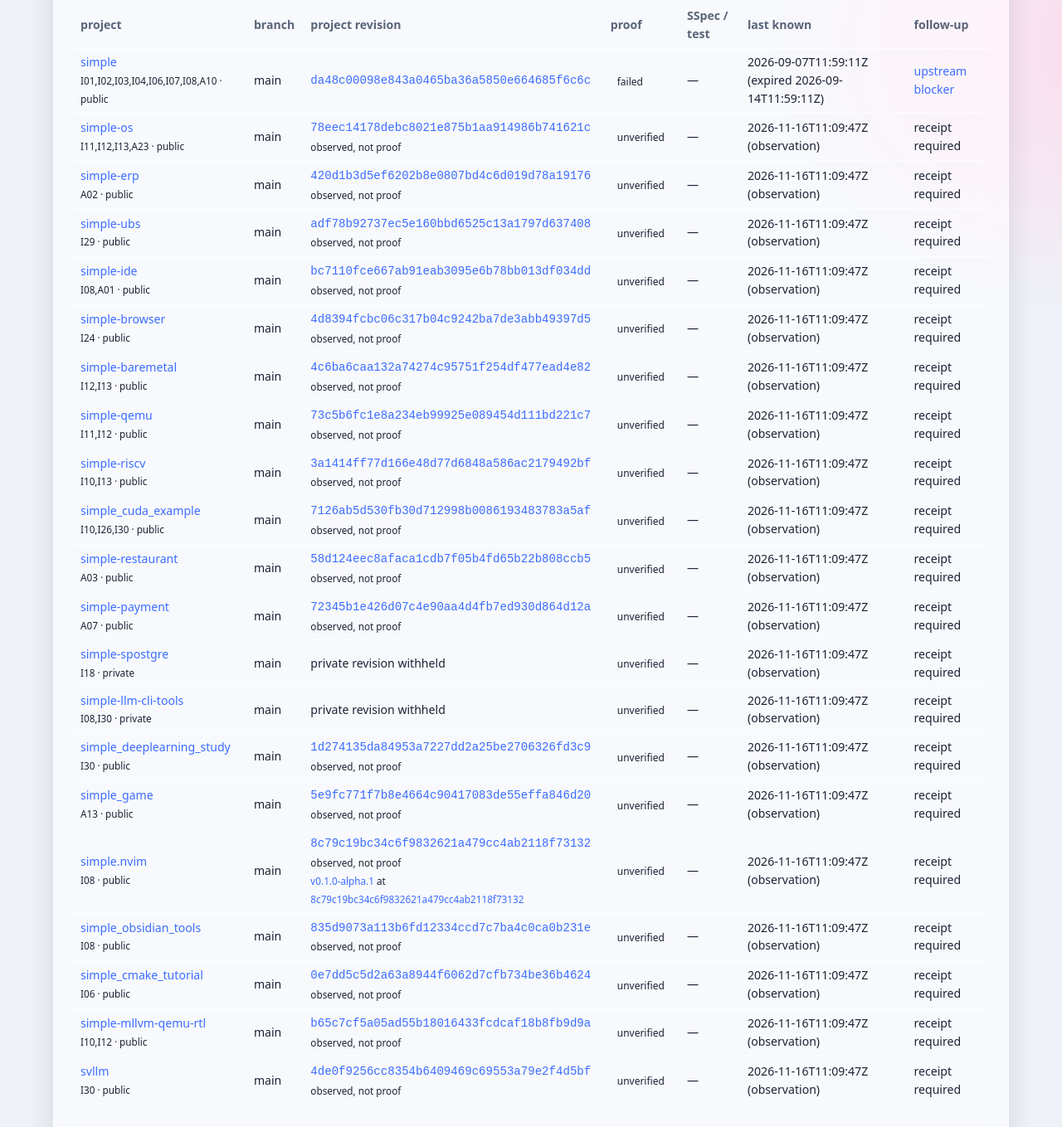
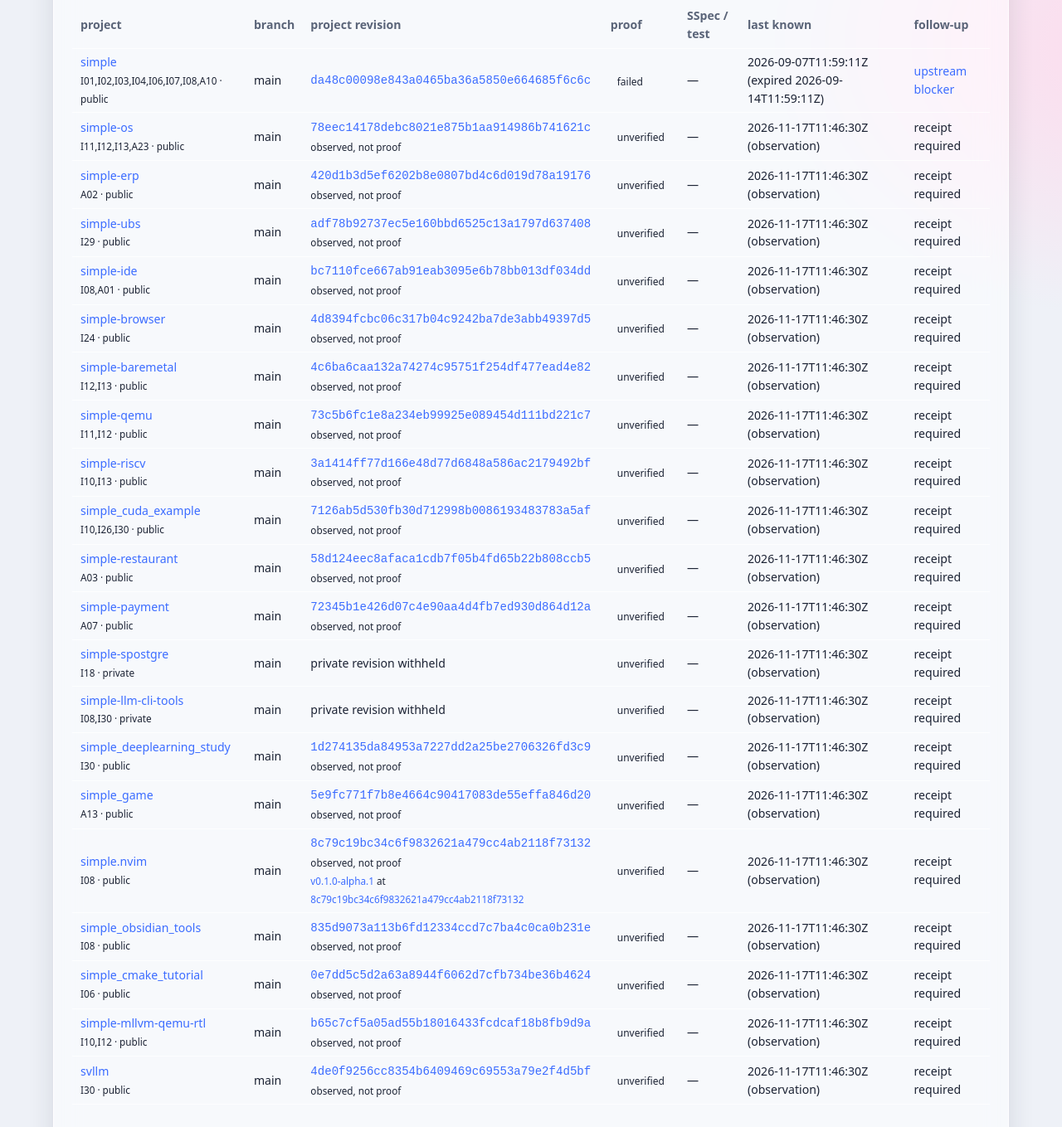
Before and after one commit to ormastes/simply, a plain HTML site: page docs/projects.html in a window 1280 px wide. Shown: the part 321-1680 px from the top of the page at 83% size. Drawn offline with Linux system fonts and the light colour scheme.

Commit message:
chore(site): daily regenerate from test evidence

```diff
--- a/docs/projects.html
+++ b/docs/projects.html
@@ -2,24 +2,24 @@
 <header class="hero"><h1>Simple project propagation</h1><p>Immutable, offline proof receipts. Last-observed revisions aid discovery but never count as working evidence.</p>
 <p>Compatibility baseline: <a href="https://github.com/ormastes/simple/tree/v1.0.1-beta.1">v1.0.1-beta.1</a> (<a href="https://github.com/ormastes/simple/commit/62eada434c050cb688598bef1ab4f5a25b5cb404"><code>62eada434c050cb688598bef1ab4f5a25b5cb404</code></a>, beta).</p></header><section class="card"><h2>Advertised projects</h2><div class="tblwrap"><table><tr><th>project</th><th>branch</th><th>project revision</th><th>proof</th><th>SSpec / test</th><th>last known</th><th>follow-up</th></tr>
 <tr><td><a href="https://github.com/ormastes/simple">simple</a><br><small>I01,I02,I03,I04,I06,I07,I08,A10 · public</small></td><td>main</td><td><a href="https://github.com/ormastes/simple/commit/da48c00098e843a0465ba36a5850e664685f6c6c"><code>da48c00098e843a0465ba36a5850e664685f6c6c</code></a></td><td><span class="st st-failed">failed</span></td><td>—</td><td>2026-09-07T11:59:11Z (expired 2026-09-14T11:59:11Z)</td><td><a href="https://github.com/ormastes/simple/issues/497">upstream blocker</a></td></tr>
-<tr><td><a href="https://github.com/ormastes/simple-os">simple-os</a><br><small>I11,I12,I13,A23 · public</small></td><td>main</td><td><a href="https://github.com/ormastes/simple-os/commit/78eec14178debc8021e875b1aa914986b741621c"><code>78eec14178debc8021e875b1aa914986b741621c</code></a><br><small>observed, not proof</small></td><td><span class="st st-unverified">unverified</span></td><td>—</td><td>2026-11-16T11:09:47Z (observation)</td><td>receipt required</td></tr>
-<tr><td><a href="https://github.com/ormastes/simple-erp">simple-erp</a><br><small>A02 · public</small></td><td>main</td><td><a href="https://github.com/ormastes/simple-erp/commit/420d1b3d5ef6202b8e0807bd4c6d019d78a19176"><code>420d1b3d5ef6202b8e0807bd4c6d019d78a19176</code></a><br><small>observed, not proof</small></td><td><span class="st st-unverified">unverified</span></td><td>—</td><td>2026-11-16T11:09:47Z (observation)</td><td>receipt required</td></tr>
-<tr><td><a href="https://github.com/ormastes/simple-ubs">simple-ubs</a><br><small>I29 · public</small></td><td>main</td><td><a href="https://github.com/ormastes/simple-ubs/commit/adf78b92737ec5e160bbd6525c13a1797d637408"><code>adf78b92737ec5e160bbd6525c13a1797d637408</code></a><br><small>observed, not proof</small></td><td><span class="st st-unverified">unverified</span></td><td>—</td><td>2026-11-16T11:09:47Z (observation)</td><td>receipt required</td></tr>
-<tr><td><a href="https://github.com/ormastes/simple-ide">simple-ide</a><br><small>I08,A01 · public</small></td><td>main</td><td><a href="https://github.com/ormastes/simple-ide/commit/bc7110fce667ab91eab3095e6b78bb013df034dd"><code>bc7110fce667ab91eab3095e6b78bb013df034dd</code></a><br><small>observed, not proof</small></td><td><span class="st st-unverified">unverified</span></td><td>—</td><td>2026-11-16T11:09:47Z (observation)</td><td>receipt required</td></tr>
-<tr><td><a href="https://github.com/ormastes/simple-browser">simple-browser</a><br><small>I24 · public</small></td><td>main</td><td><a href="https://github.com/ormastes/simple-browser/commit/4d8394fcbc06c317b04c9242ba7de3abb49397d5"><code>4d8394fcbc06c317b04c9242ba7de3abb49397d5</code></a><br><small>observed, not proof</small></td><td><span class="st st-unverified">unverified</span></td><td>—</td><td>2026-11-16T11:09:47Z (observation)</td><td>receipt required</td></tr>
-<tr><td><a href="https://github.com/ormastes/simple-baremetal">simple-baremetal</a><br><small>I12,I13 · public</small></td><td>main</td><td><a href="https://github.com/ormastes/simple-baremetal/commit/4c6ba6caa132a74274c95751f254df477ead4e82"><code>4c6ba6caa132a74274c95751f254df477ead4e82</code></a><br><small>observed, not proof</small></td><td><span class="st st-unverified">unverified</span></td><td>—</td><td>2026-11-16T11:09:47Z (observation)</td><td>receipt required</td></tr>
-<tr><td><a href="https://github.com/ormastes/simple-qemu">simple-qemu</a><br><small>I11,I12 · public</small></td><td>main</td><td><a href="https://github.com/ormastes/simple-qemu/commit/73c5b6fc1e8a234eb99925e089454d111bd221c7"><code>73c5b6fc1e8a234eb99925e089454d111bd221c7</code></a><br><small>observed, not proof</small></td><td><span class="st st-unverified">unverified</span></td><td>—</td><td>2026-11-16T11:09:47Z (observation)</td><td>receipt required</td></tr>
-<tr><td><a href="https://github.com/ormastes/simple-riscv">simple-riscv</a><br><small>I10,I13 · public</small></td><td>main</td><td><a href="https://github.com/ormastes/simple-riscv/commit/3a1414ff77d166e48d77d6848a586ac2179492bf"><code>3a1414ff77d166e48d77d6848a586ac2179492bf</code></a><br><small>observed, not proof</small></td><td><span class="st st-unverified">unverified</span></td><td>—</td><td>2026-11-16T11:09:47Z (observation)</td><td>receipt required</td></tr>
-<tr><td><a href="https://github.com/ormastes/simple_cuda_example">simple_cuda_example</a><br><small>I10,I26,I30 · public</small></td><td>main</td><td><a href="https://github.com/ormastes/simple_cuda_example/commit/7126ab5d530fb30d712998b0086193483783a5af"><code>7126ab5d530fb30d712998b0086193483783a5af</code></a><br><small>observed, not proof</small></td><td><span class="st st-unverified">unverified</span></td><td>—</td><td>2026-11-16T11:09:47Z (observation)</td><td>receipt required</td></tr>
-<tr><td><a href="https://github.com/ormastes/simple-restaurant">simple-restaurant</a><br><small>A03 · public</small></td><td>main</td><td><a href="https://github.com/ormastes/simple-restaurant/commit/58d124eec8afaca1cdb7f05b4fd65b22b808ccb5"><code>58d124eec8afaca1cdb7f05b4fd65b22b808ccb5</code></a><br><small>observed, not proof</small></td><td><span class="st st-unverified">unverified</span></td><td>—</td><td>2026-11-16T11:09:47Z (observation)</td><td>receipt required</td></tr>
-<tr><td><a href="https://github.com/ormastes/simple-payment">simple-payment</a><br><small>A07 · public</small></td><td>main</td><td><a href="https://github.com/ormastes/simple-payment/commit/72345b1e426d07c4e90aa4d4fb7ed930d864d12a"><code>72345b1e426d07c4e90aa4d4fb7ed930d864d12a</code></a><br><small>observed, not proof</small></td><td><span class="st st-unverified">unverified</span></td><td>—</td><td>2026-11-16T11:09:47Z (observation)</td><td>receipt required</td></tr>
-<tr><td><a href="https://github.com/ormastes/simple-spostgre">simple-spostgre</a><br><small>I18 · private</small></td><td>main</td><td>private revision withheld</td><td><span class="st st-unverified">unverified</span></td><td>—</td><td>2026-11-16T11:09:47Z (observation)</td><td>receipt required</td></tr>
-<tr><td><a href="https://github.com/ormastes/simple-llm-cli-tools">simple-llm-cli-tools</a><br><small>I08,I30 · private</small></td><td>main</td><td>private revision withheld</td><td><span class="st st-unverified">unverified</span></td><td>—</td><td>2026-11-16T11:09:47Z (observation)</td><td>receipt required</td></tr>
-<tr><td><a href="https://github.com/ormastes/simple_deeplearning_study">simple_deeplearning_study</a><br><small>I30 · public</small></td><td>main</td><td><a href="https://github.com/ormastes/simple_deeplearning_study/commit/1d274135da84953a7227dd2a25be2706326fd3c9"><code>1d274135da84953a7227dd2a25be2706326fd3c9</code></a><br><small>observed, not proof</small></td><td><span class="st st-unverified">unverified</span></td><td>—</td><td>2026-11-16T11:09:47Z (observation)</td><td>receipt required</td></tr>
-<tr><td><a href="https://github.com/ormastes/simple_game">simple_game</a><br><small>A13 · public</small></td><td>main</td><td><a href="https://github.com/ormastes/simple_game/commit/5e9fc771f7b8e4664c90417083de55effa846d20"><code>5e9fc771f7b8e4664c90417083de55effa846d20</code></a><br><small>observed, not proof</small></td><td><span class="st st-unverified">unverified</span></td><td>—</td><td>2026-11-16T11:09:47Z (observation)</td><td>receipt required</td></tr>
-<tr><td><a href="https://github.com/ormastes/simple.nvim">simple.nvim</a><br><small>I08 · public</small></td><td>main</td><td><a href="https://github.com/ormastes/simple.nvim/commit/8c79c19bc34c6f9832621a479cc4ab2118f73132"><code>8c79c19bc34c6f9832621a479cc4ab2118f73132</code></a><br><small>observed, not proof</small><br><small><a href="https://github.com/ormastes/simple.nvim/tree/v0.1.0-alpha.1">v0.1.0-alpha.1</a> at <a href="https://github.com/ormastes/simple.nvim/commit/8c79c19bc34c6f9832621a479cc4ab2118f73132">8c79c19bc34c6f9832621a479cc4ab2118f73132</a></small></td><td><span class="st st-unverified">unverified</span></td><td>—</td><td>2026-11-16T11:09:47Z (observation)</td><td>receipt required</td></tr>
-<tr><td><a href="https://github.com/ormastes/simple_obsidian_tools">simple_obsidian_tools</a><br><small>I08 · public</small></td><td>main</td><td><a href="https://github.com/ormastes/simple_obsidian_tools/commit/835d9073a113b6fd12334ccd7c7ba4c0ca0b231e"><code>835d9073a113b6fd12334ccd7c7ba4c0ca0b231e</code></a><br><small>observed, not proof</small></td><td><span class="st st-unverified">unverified</span></td><td>—</td><td>2026-11-16T11:09:47Z (observation)</td><td>receipt required</td></tr>
-<tr><td><a href="https://github.com/ormastes/simple_cmake_tutorial">simple_cmake_tutorial</a><br><small>I06 · public</small></td><td>main</td><td><a href="https://github.com/ormastes/simple_cmake_tutorial/commit/0e7dd5c5d2a63a8944f6062d7cfb734be36b4624"><code>0e7dd5c5d2a63a8944f6062d7cfb734be36b4624</code></a><br><small>observed, not proof</small></td><td><span class="st st-unverified">unverified</span></td><td>—</td><td>2026-11-16T11:09:47Z (observation)</td><td>receipt required</td></tr>
-<tr><td><a href="https://github.com/ormastes/simple-mllvm-qemu-rtl">simple-mllvm-qemu-rtl</a><br><small>I10,I12 · public</small></td><td>main</td><td><a href="https://github.com/ormastes/simple-mllvm-qemu-rtl/commit/b65c7cf5a05ad55b18016433fcdcaf18b8fb9d9a"><code>b65c7cf5a05ad55b18016433fcdcaf18b8fb9d9a</code></a><br><small>observed, not proof</small></td><td><span class="st st-unverified">unverified</span></td><td>—</td><td>2026-11-16T11:09:47Z (observation)</td><td>receipt required</td></tr>
-<tr><td><a href="https://github.com/ormastes/svllm">svllm</a><br><small>I30 · public</small></td><td>main</td><td><a href="https://github.com/ormastes/svllm/commit/4de0f9256cc8354b6409469c69553a79e2f4d5bf"><code>4de0f9256cc8354b6409469c69553a79e2f4d5bf</code></a><br><small>observed, not proof</small></td><td><span class="st st-unverified">unverified</span></td><td>—</td><td>2026-11-16T11:09:47Z (observation)</td><td>receipt required</td></tr>
+<tr><td><a href="https://github.com/ormastes/simple-os">simple-os</a><br><small>I11,I12,I13,A23 · public</small></td><td>main</td><td><a href="https://github.com/ormastes/simple-os/commit/78eec14178debc8021e875b1aa914986b741621c"><code>78eec14178debc8021e875b1aa914986b741621c</code></a><br><small>observed, not proof</small></td><td><span class="st st-unverified">unverified</span></td><td>—</td><td>2026-11-17T11:46:30Z (observation)</td><td>receipt required</td></tr>
+<tr><td><a href="https://github.com/ormastes/simple-erp">simple-erp</a><br><small>A02 · public</small></td><td>main</td><td><a href="https://github.com/ormastes/simple-erp/commit/420d1b3d5ef6202b8e0807bd4c6d019d78a19176"><code>420d1b3d5ef6202b8e0807bd4c6d019d78a19176</code></a><br><small>observed, not proof</small></td><td><span class="st st-unverified">unverified</span></td><td>—</td><td>2026-11-17T11:46:30Z (observation)</td><td>receipt required</td></tr>
+<tr><td><a href="https://github.com/ormastes/simple-ubs">simple-ubs</a><br><small>I29 · public</small></td><td>main</td><td><a href="https://github.com/ormastes/simple-ubs/commit/adf78b92737ec5e160bbd6525c13a1797d637408"><code>adf78b92737ec5e160bbd6525c13a1797d637408</code></a><br><small>observed, not proof</small></td><td><span class="st st-unverified">unverified</span></td><td>—</td><td>2026-11-17T11:46:30Z (observation)</td><td>receipt required</td></tr>
+<tr><td><a href="https://github.com/ormastes/simple-ide">simple-ide</a><br><small>I08,A01 · public</small></td><td>main</td><td><a href="https://github.com/ormastes/simple-ide/commit/bc7110fce667ab91eab3095e6b78bb013df034dd"><code>bc7110fce667ab91eab3095e6b78bb013df034dd</code></a><br><small>observed, not proof</small></td><td><span class="st st-unverified">unverified</span></td><td>—</td><td>2026-11-17T11:46:30Z (observation)</td><td>receipt required</td></tr>
+<tr><td><a href="https://github.com/ormastes/simple-browser">simple-browser</a><br><small>I24 · public</small></td><td>main</td><td><a href="https://github.com/ormastes/simple-browser/commit/4d8394fcbc06c317b04c9242ba7de3abb49397d5"><code>4d8394fcbc06c317b04c9242ba7de3abb49397d5</code></a><br><small>observed, not proof</small></td><td><span class="st st-unverified">unverified</span></td><td>—</td><td>2026-11-17T11:46:30Z (observation)</td><td>receipt required</td></tr>
+<tr><td><a href="https://github.com/ormastes/simple-baremetal">simple-baremetal</a><br><small>I12,I13 · public</small></td><td>main</td><td><a href="https://github.com/ormastes/simple-baremetal/commit/4c6ba6caa132a74274c95751f254df477ead4e82"><code>4c6ba6caa132a74274c95751f254df477ead4e82</code></a><br><small>observed, not proof</small></td><td><span class="st st-unverified">unverified</span></td><td>—</td><td>2026-11-17T11:46:30Z (observation)</td><td>receipt required</td></tr>
+<tr><td><a href="https://github.com/ormastes/simple-qemu">simple-qemu</a><br><small>I11,I12 · public</small></td><td>main</td><td><a href="https://github.com/ormastes/simple-qemu/commit/73c5b6fc1e8a234eb99925e089454d111bd221c7"><code>73c5b6fc1e8a234eb99925e089454d111bd221c7</code></a><br><small>observed, not proof</small></td><td><span class="st st-unverified">unverified</span></td><td>—</td><td>2026-11-17T11:46:30Z (observation)</td><td>receipt required</td></tr>
+<tr><td><a href="https://github.com/ormastes/simple-riscv">simple-riscv</a><br><small>I10,I13 · public</small></td><td>main</td><td><a href="https://github.com/ormastes/simple-riscv/commit/3a1414ff77d166e48d77d6848a586ac2179492bf"><code>3a1414ff77d166e48d77d6848a586ac2179492bf</code></a><br><small>observed, not proof</small></td><td><span class="st st-unverified">unverified</span></td><td>—</td><td>2026-11-17T11:46:30Z (observation)</td><td>receipt required</td></tr>
+<tr><td><a href="https://github.com/ormastes/simple_cuda_example">simple_cuda_example</a><br><small>I10,I26,I30 · public</small></td><td>main</td><td><a href="https://github.com/ormastes/simple_cuda_example/commit/7126ab5d530fb30d712998b0086193483783a5af"><code>7126ab5d530fb30d712998b0086193483783a5af</code></a><br><small>observed, not proof</small></td><td><span class="st st-unverified">unverified</span></td><td>—</td><td>2026-11-17T11:46:30Z (observation)</td><td>receipt required</td></tr>
+<tr><td><a href="https://github.com/ormastes/simple-restaurant">simple-restaurant</a><br><small>A03 · public</small></td><td>main</td><td><a href="https://github.com/ormastes/simple-restaurant/commit/58d124eec8afaca1cdb7f05b4fd65b22b808ccb5"><code>58d124eec8afaca1cdb7f05b4fd65b22b808ccb5</code></a><br><small>observed, not proof</small></td><td><span class="st st-unverified">unverified</span></td><td>—</td><td>2026-11-17T11:46:30Z (observation)</td><td>receipt required</td></tr>
+<tr><td><a href="https://github.com/ormastes/simple-payment">simple-payment</a><br><small>A07 · public</small></td><td>main</td><td><a href="https://github.com/ormastes/simple-payment/commit/72345b1e426d07c4e90aa4d4fb7ed930d864d12a"><code>72345b1e426d07c4e90aa4d4fb7ed930d864d12a</code></a><br><small>observed, not proof</small></td><td><span class="st st-unverified">unverified</span></td><td>—</td><td>2026-11-17T11:46:30Z (observation)</td><td>receipt required</td></tr>
+<tr><td><a href="https://github.com/ormastes/simple-spostgre">simple-spostgre</a><br><small>I18 · private</small></td><td>main</td><td>private revision withheld</td><td><span class="st st-unverified">unverified</span></td><td>—</td><td>2026-11-17T11:46:30Z (observation)</td><td>receipt required</td></tr>
+<tr><td><a href="https://github.com/ormastes/simple-llm-cli-tools">simple-llm-cli-tools</a><br><small>I08,I30 · private</small></td><td>main</td><td>private revision withheld</td><td><span class="st st-unverified">unverified</span></td><td>—</td><td>2026-11-17T11:46:30Z (observation)</td><td>receipt required</td></tr>
+<tr><td><a href="https://github.com/ormastes/simple_deeplearning_study">simple_deeplearning_study</a><br><small>I30 · public</small></td><td>main</td><td><a href="https://github.com/ormastes/simple_deeplearning_study/commit/1d274135da84953a7227dd2a25be2706326fd3c9"><code>1d274135da84953a7227dd2a25be2706326fd3c9</code></a><br><small>observed, not proof</small></td><td><span class="st st-unverified">unverified</span></td><td>—</td><td>2026-11-17T11:46:30Z (observation)</td><td>receipt required</td></tr>
+<tr><td><a href="https://github.com/ormastes/simple_game">simple_game</a><br><small>A13 · public</small></td><td>main</td><td><a href="https://github.com/ormastes/simple_game/commit/5e9fc771f7b8e4664c90417083de55effa846d20"><code>5e9fc771f7b8e4664c90417083de55effa846d20</code></a><br><small>observed, not proof</small></td><td><span class="st st-unverified">unverified</span></td><td>—</td><td>2026-11-17T11:46:30Z (observation)</td><td>receipt required</td></tr>
+<tr><td><a href="https://github.com/ormastes/simple.nvim">simple.nvim</a><br><small>I08 · public</small></td><td>main</td><td><a href="https://github.com/ormastes/simple.nvim/commit/8c79c19bc34c6f9832621a479cc4ab2118f73132"><code>8c79c19bc34c6f9832621a479cc4ab2118f73132</code></a><br><small>observed, not proof</small><br><small><a href="https://github.com/ormastes/simple.nvim/tree/v0.1.0-alpha.1">v0.1.0-alpha.1</a> at <a href="https://github.com/ormastes/simple.nvim/commit/8c79c19bc34c6f9832621a479cc4ab2118f73132">8c79c19bc34c6f9832621a479cc4ab2118f73132</a></small></td><td><span class="st st-unverified">unverified</span></td><td>—</td><td>2026-11-17T11:46:30Z (observation)</td><td>receipt required</td></tr>
+<tr><td><a href="https://github.com/ormastes/simple_obsidian_tools">simple_obsidian_tools</a><br><small>I08 · public</small></td><td>main</td><td><a href="https://github.com/ormastes/simple_obsidian_tools/commit/835d9073a113b6fd12334ccd7c7ba4c0ca0b231e"><code>835d9073a113b6fd12334ccd7c7ba4c0ca0b231e</code></a><br><small>observed, not proof</small></td><td><span class="st st-unverified">unverified</span></td><td>—</td><td>2026-11-17T11:46:30Z (observation)</td><td>receipt required</td></tr>
+<tr><td><a href="https://github.com/ormastes/simple_cmake_tutorial">simple_cmake_tutorial</a><br><small>I06 · public</small></td><td>main</td><td><a href="https://github.com/ormastes/simple_cmake_tutorial/commit/0e7dd5c5d2a63a8944f6062d7cfb734be36b4624"><code>0e7dd5c5d2a63a8944f6062d7cfb734be36b4624</code></a><br><small>observed, not proof</small></td><td><span class="st st-unverified">unverified</span></td><td>—</td><td>2026-11-17T11:46:30Z (observation)</td><td>receipt required</td></tr>
+<tr><td><a href="https://github.com/ormastes/simple-mllvm-qemu-rtl">simple-mllvm-qemu-rtl</a><br><small>I10,I12 · public</small></td><td>main</td><td><a href="https://github.com/ormastes/simple-mllvm-qemu-rtl/commit/b65c7cf5a05ad55b18016433fcdcaf18b8fb9d9a"><code>b65c7cf5a05ad55b18016433fcdcaf18b8fb9d9a</code></a><br><small>observed, not proof</small></td><td><span class="st st-unverified">unverified</span></td><td>—</td><td>2026-11-17T11:46:30Z (observation)</td><td>receipt required</td></tr>
+<tr><td><a href="https://github.com/ormastes/svllm">svllm</a><br><small>I30 · public</small></td><td>main</td><td><a href="https://github.com/ormastes/svllm/commit/4de0f9256cc8354b6409469c69553a79e2f4d5bf"><code>4de0f9256cc8354b6409469c69553a79e2f4d5bf</code></a><br><small>observed, not proof</small></td><td><span class="st st-unverified">unverified</span></td><td>—</td><td>2026-11-17T11:46:30Z (observation)</td><td>receipt required</td></tr>
 </table></div><footer>A project becomes verified only through a clean checkout, a pinned commit, the pinned Simple beta tag/commit, and an explicit successful test receipt. Observations are maintenance-time discovery metadata only. This page never queries GitHub or runs projects.</footer></section><p><a href="index.html">Capability dashboard</a></p></body></html>
```
Also changed, not shown: docs/index.html (+1 -1 lines), 1 other file.
